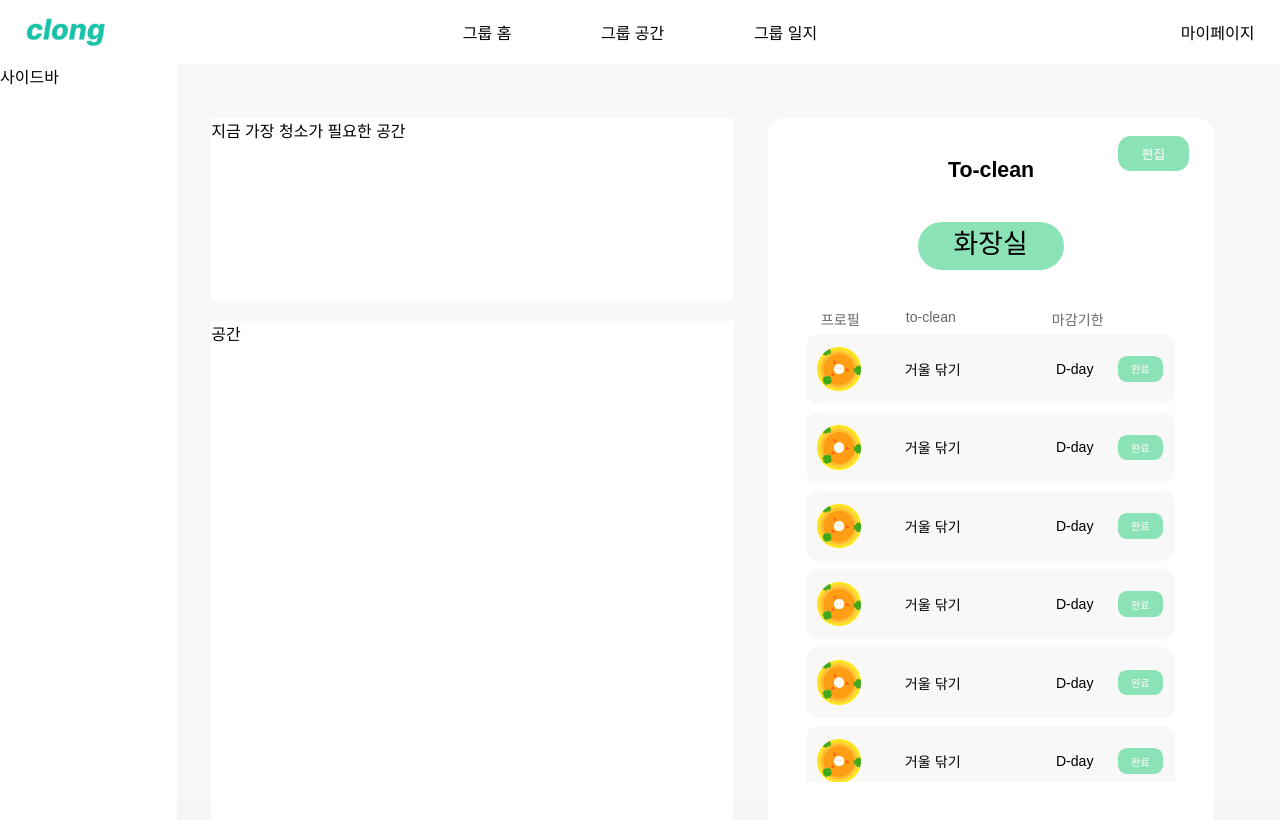
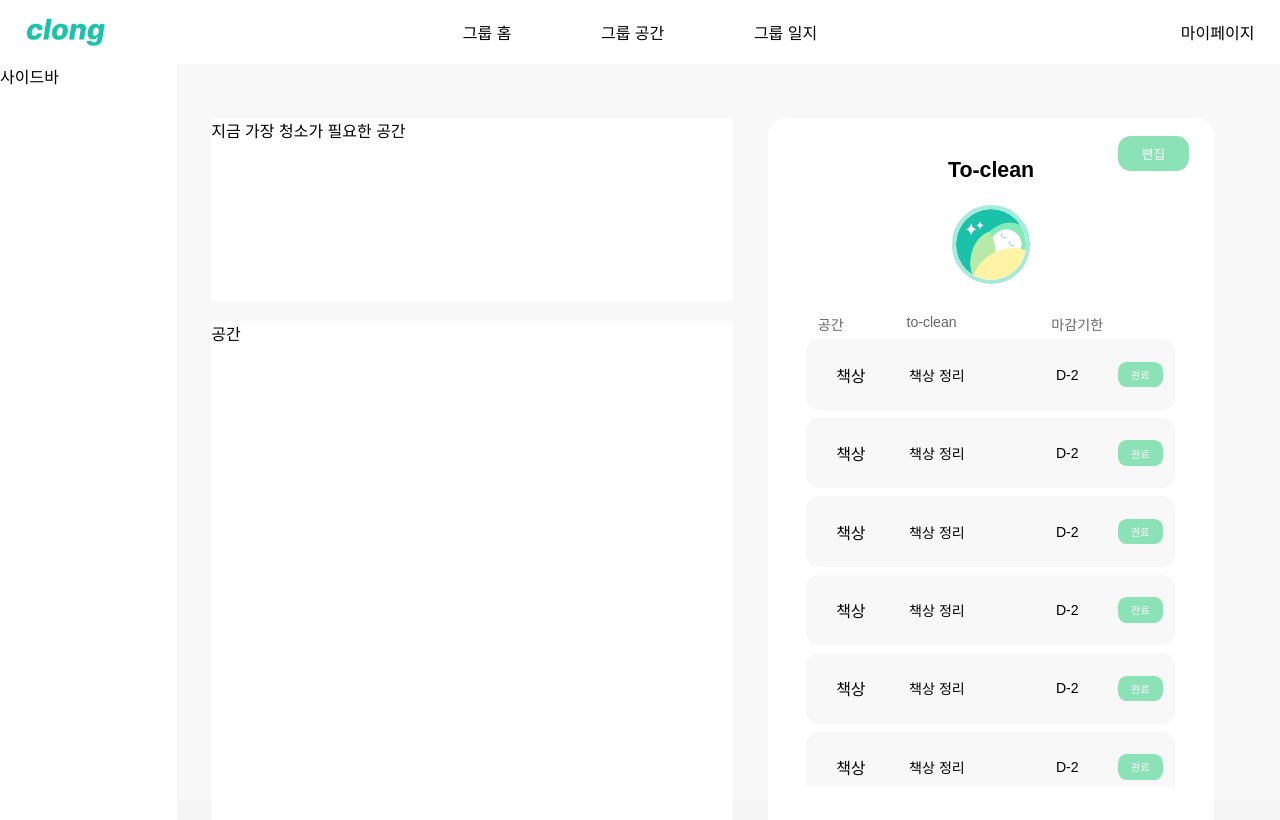
Before and after one commit to Co-sol/clong_front, a React (Vite) app: page /groupSpace in a window 1280 px wide. Shown: the top 820 px of the page. Built offline with nearby package versions, Linux system fonts and the light colour scheme; a web font is replaced by a local one.

Commit message:
PList까지 정리 완료

```diff
--- a/src/App.jsx
+++ b/src/App.jsx
@@ -32,67 +32,85 @@ const mockdata = [
         deadLine: "D-day",
     },
     {
-        target: "group",
-        id: 2,
-        name: "B",
-        badgeId: 2,
-        place: "화장실",
-        toClean: "거울 닦기",
-        deadLine: "D-day",
+        target: "person",
+        id: 3,
+        name: "A",
+        badgeId: 1,
+        place: "책상",
+        toClean: "책상 정리",
+        deadLine: "D-2",
     },
     {
-        target: "group",
-        id: 2,
-        name: "B",
-        badgeId: 2,
-        place: "화장실",
-        toClean: "거울 닦기",
-        deadLine: "D-day",
+        target: "person",
+        id: 3,
+        name: "A",
+        badgeId: 1,
+        place: "책상",
+        toClean: "책상 정리",
+        deadLine: "D-2",
     },
     {
-        target: "group",
-        id: 2,
-        name: "B",
-        badgeId: 2,
-        place: "화장실",
-        toClean: "거울 닦기",
-        deadLine: "D-day",
+        target: "person",
+        id: 3,
+        name: "A",
+        badgeId: 1,
+        place: "책상",
+        toClean: "책상 정리",
+        deadLine: "D-2",
     },
     {
-        target: "group",
-        id: 2,
-        name: "B",
-        badgeId: 2,
-        place: "화장실",
-        toClean: "거울 닦기",
-        deadLine: "D-day",
+        target: "person",
+        id: 3,
+        name: "A",
+        badgeId: 1,
+        place: "책상",
+        toClean: "책상 정리",
+        deadLine: "D-2",
     },
     {
-        target: "group",
-        id: 2,
-        name: "B",
-        badgeId: 2,
-        place: "화장실",
-        toClean: "거울 닦기",
-        deadLine: "D-day",
+        target: "person",
+        id: 3,
+        name: "A",
+        badgeId: 1,
+        place: "책상",
+        toClean: "책상 정리",
+        deadLine: "D-2",
     },
     {
-        target: "group",
-        id: 2,
-        name: "B",
-        badgeId: 2,
-        place: "화장실",
-        toClean: "거울 닦기",
-        deadLine: "D-day",
+        target: "person",
+        id: 3,
+        name: "A",
+        badgeId: 1,
+        place: "책상",
+        toClean: "책상 정리",
+        deadLine: "D-2",
     },
     {
-        target: "group",
-        id: 2,
-        name: "B",
-        badgeId: 2,
-        place: "화장실",
-        toClean: "거울 닦기",
-        deadLine: "D-day",
+        target: "person",
+        id: 3,
+        name: "A",
+        badgeId: 1,
+        place: "책상",
+        toClean: "책상 정리",
+        deadLine: "D-2",
+    },
+    {
+        target: "person",
+        id: 3,
+        name: "A",
+        badgeId: 1,
+        place: "책상",
+        toClean: "책상 정리",
+        deadLine: "D-2",
+    },
+    {
+        target: "person",
+        id: 3,
+        name: "A",
+        badgeId: 1,
+        place: "책상",
+        toClean: "책상 정리",
+        deadLine: "D-2",
     },
     {
         target: "person",
--- a/src/components/PList.css
+++ b/src/components/PList.css
@@ -1,52 +1,47 @@
 .PList {
-    width: 31.3rem;
-    height: 50.1rem;
+    width: 34.86vw; /* 기존 고정 → 화면에 맞춤 */
+    height: 56.75vw; /* 89.1vh */
     background-color: white;
-
-    border-radius: 20px;
+    border-radius: 1.39vw; /* 20px */
+    margin-top: 6.7vh;
+    margin-bottom: 6.6vh;
     position: relative;
 }
 
 .PList h3 {
-    font-size: 24px;
+    font-size: 1.67vw; /* 24px */
     text-align: center;
-
-    padding: 8%;
-    margin-bottom: 0px;
+    padding-top: 1.5vw; /* 반응형 간격 */
+    padding-bottom: 1.73vw;
+    margin-bottom: 0;
 }
 
 .PList .Button_edit {
     position: absolute;
-    right: 3%;
-    top: 2%;
-
-    width: 80px;
-    height: 40px;
-    border-radius: 15px;
-
+    right: 2vw;
+    top: 1.4vw;
+    width: 5.5vw; /* 80px */
+    height: 2.8vw;
+    border-radius: 1vw;
+    font-size: 1vw;
     color: white;
-    font-size: 15px;
-
     cursor: pointer;
 }
 
 .PList .Button_add2 {
-    color: white;
-    font-size: 3rem;
-
-    width: 27.5rem;
-    height: 8.5vh;
-    border-radius: 15px;
+    font-size: 2.8vw; /* 반응형 텍스트 */
+    width: 28.8vw; /* 26.3rem → 반응형 */
+    height: 5.3vw;
+    border-radius: 1vw;
     background-color: rgb(217, 217, 217);
-
-    margin-left: 1.8rem;
-    margin-bottom: 0.9rem;
-    padding-left: 1.2rem;
+    margin-left: 3vw;
+    padding-left: 0.83vw;
+    margin-bottom: 0.63vw;
 }
 
 .PList .profile {
     text-align: center;
-    margin-bottom: 1.8rem;
+    margin-bottom: 2.08vw;
 }
 
 .PList .profile > img {
@@ -58,23 +53,38 @@
 
 .PList .title {
     display: flex;
-    margin-left: 3rem;
-    margin-bottom: 0.6rem;
-
-    font-size: 1rem;
-
+    margin-left: 0.3vw;
+    margin-bottom: 0.4vw;
+    font-size: 1.1vw;
     color: rgb(103, 103, 103);
 }
 
-.PList .to-clean_text {
-    margin-left: 3.9rem;
+.PList .place_text {
+    margin-left: 3.6vw;
+}
+
+.PList .toclean_text {
+    margin-left: 4.9vw;
 }
 
 .PList .deadLine_text {
-    margin-left: 5.7rem;
+    margin-left: 7.4vw;
 }
 
-.PList .attribute {
-    color: rgb(103, 103, 103);
-    margin-left: 2.5rem;
+.PList .scrollBar {
+    height: 35vw; /* 43.8vh, 일부러 마지막 ListItem 살짝 안보이게 함, 사용자에게 아래 커서 내릴 수 있음 보여주려고 */
+    width: 33vw;
+    overflow-y: auto;
 }
+
+.scrollBar::-webkit-scrollbar {
+    width: 0.5vw;
+}
+.scrollBar::-webkit-scrollbar-thumb {
+    background: rgb(68, 168, 113);
+    border-radius: 0.7vw;
+}
+.scrollBar::-webkit-scrollbar-track {
+    background: rgb(217, 217, 217);
+    border-radius: 1vw;
+}
--- a/src/components/PList.jsx
+++ b/src/components/PList.jsx
@@ -37,10 +37,10 @@ const PList = () => {
             </div>
             <section className="title">
                 <div className="place_text">공간</div>
-                <div className="to-clean_text">to-clean</div>
-                <div className="deadLine_text">마감 기한</div>
+                <div className="toclean_text">to-clean</div>
+                <div className="deadLine_text">마감기한</div>
             </section>
-            <div>
+            <div className="scrollBar">
                 {personalData.map((item) => (
                     <PListItem item={item} />
                 ))}
--- a/src/components/PListItem.css
+++ b/src/components/PListItem.css
@@ -1,57 +1,51 @@
 .PListItem {
     display: flex;
     align-items: center;
-    gap: 3%;
-
-    width: 26.3rem;
-    height: 5rem;
-    border-radius: 15px;
-
+    gap: 2vw;
+    width: 28vw; /* 26.3rem → 반응형 */
+    height: 5.5vw; /* 5rem */
+    border-radius: 1vw;
     background-color: rgb(248, 248, 248);
-
-    margin-left: 1.8rem;
-    margin-bottom: 0.9rem;
-    padding-left: 1.2rem;
-
+    margin-left: 3vw;
+    margin-bottom: 0.63vw;
+    padding-left: 0.83vw;
     position: relative;
 }
 
 .PListItem .place {
-    font-size: 1rem;
-    max-width: 5rem;
-    white-space: nowrap;
-    overflow: hidden;
-    text-overflow: ellipsis;
+    margin-left: 1.5vw;
+    margin-right: 1.4vw;
 }
 
 .PListItem .toClean {
-    font-size: 1rem;
-    max-width: 9rem;
-
-    position: absolute;
-    left: 7rem;
-
-    white-space: nowrap;
-    overflow-x: auto;
+    font-size: 1.1vw;
+    max-width: 6.25vw;
 }
 
 .PListItem .deadLine {
-    font-size: 1rem;
+    font-size: 1.1vw;
     position: absolute;
-    left: 16.5rem;
-    max-width: 6rem;
+    left: 19.5vw;
+    max-width: 4.2vw;
 }
 
 .PListItem .Button_done {
-    width: 3.1rem;
-    height: 1.9rem;
-    border-radius: 10px;
-
+    width: 3.47vw;
+    height: 2vw;
+    border-radius: 0.7vw;
     position: absolute;
-    right: 0.1rem;
-
-    margin-left: 3rem;
-    margin-right: 1.2rem;
-    font-size: 0.9rem;
+    right: 1vw;
+    font-size: 0.8vw;
     color: white;
 }
+
+.PListItem .Button_delete {
+    width: 3.47vw;
+    height: 2vw;
+    border-radius: 0.7vw;
+    position: absolute;
+    right: 0.7vw;
+    font-size: 1.5vw;
+    color: rgb(103, 103, 103);
+    background-color: transparent;
+}
--- a/src/pages/GroupSpacePage.jsx
+++ b/src/pages/GroupSpacePage.jsx
@@ -15,7 +15,7 @@ function GroupSpacePage() {
                     </div>
                     <div className="space">공간</div>
                 </div>
-                <GList />
+                <PList />
             </div>
         </div>
     );
```
